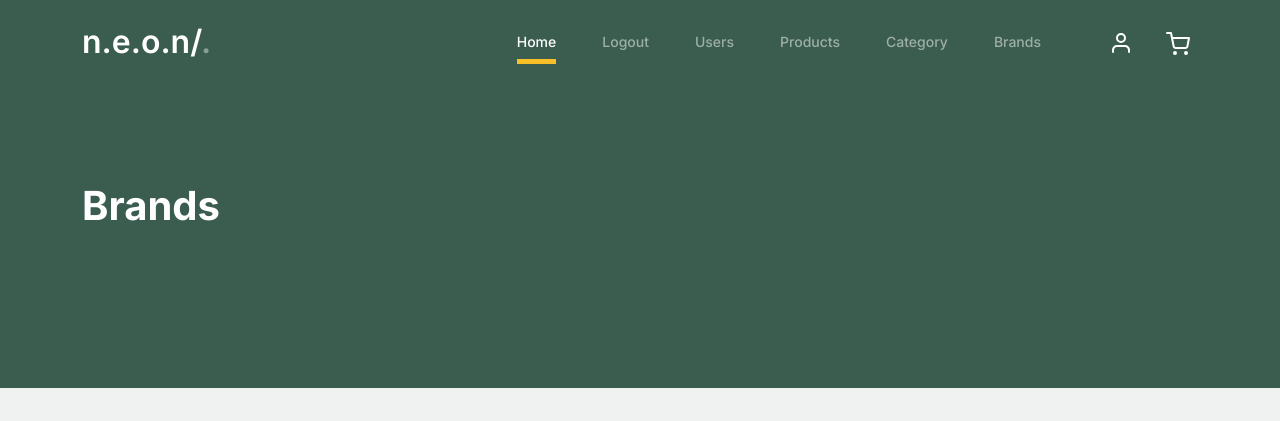
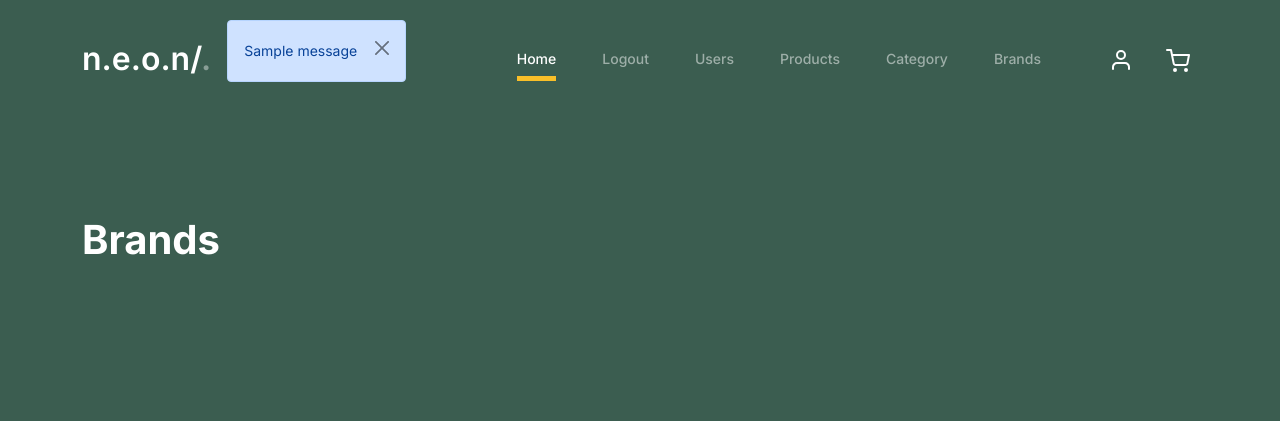
Before and after one commit to nandannsr/e-commerce, a Django app: page /superadmin/adminbrand in a window 1280 px wide. Shown: the top 421 px of the page. Run offline with Django 4.2, Linux system fonts and the light colour scheme; a user stored in the database is signed in; data comes from the database, SQL or seed files in the repository; tables that the repository leaves empty hold one stand-in row (values such as "Sample post"); one stand-in notice (Sample message) is shown; parts of the project's set-up code (start-up, migrations or seed data) failed here and were passed over; some libraries are stand-ins or nearby versions.

Commit message:
Edited messages

```diff
--- a/templates/admin/brandlist.html
+++ b/templates/admin/brandlist.html
@@ -36,6 +36,12 @@
 				<button class="navbar-toggler" type="button" data-bs-toggle="collapse" data-bs-target="#navbarsFurni" aria-controls="navbarsFurni" aria-expanded="false" aria-label="Toggle navigation">
 					<span class="navbar-toggler-icon"></span>
 				</button>
+				{% for message in messages %}
+				<div class="alert alert-primary alert-dismissible fade show justify-content-center" id="message" role="alert">
+			     {{message}}
+			<button type="button" class="btn-close btn-sm" data-bs-dismiss="alert" aria-label="Close"></button>
+			</div>
+			{% endfor %}
 
 				<div class="collapse navbar-collapse" id="navbarsFurni">
 					<ul class="custom-navbar-nav navbar-nav ms-auto mb-2 mb-md-0">
```
